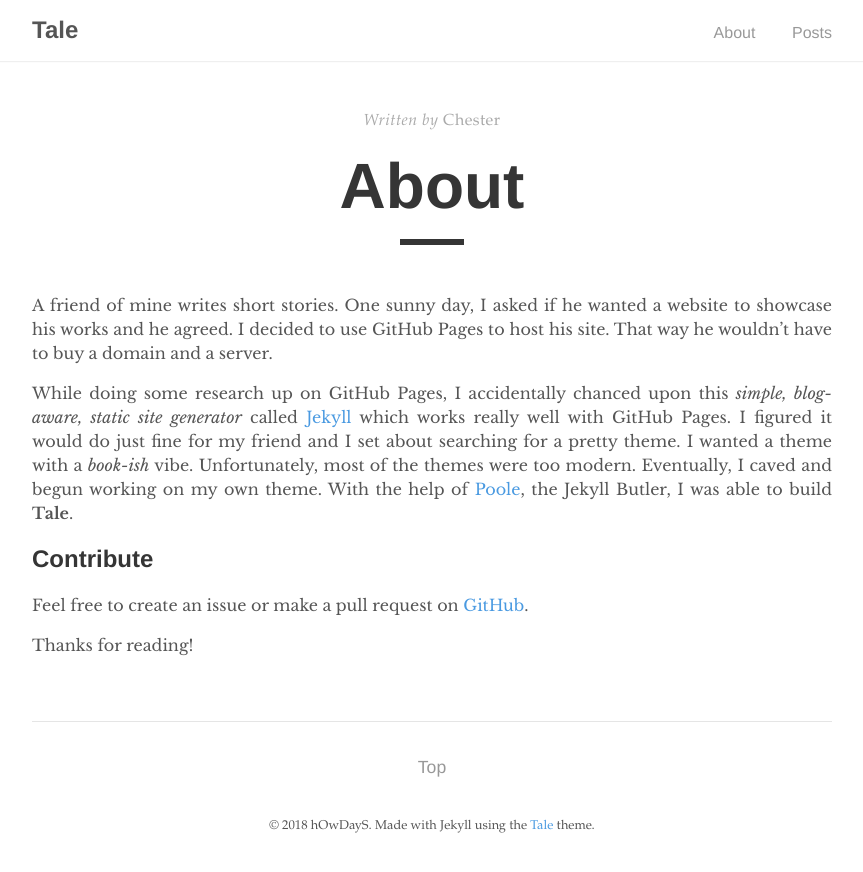
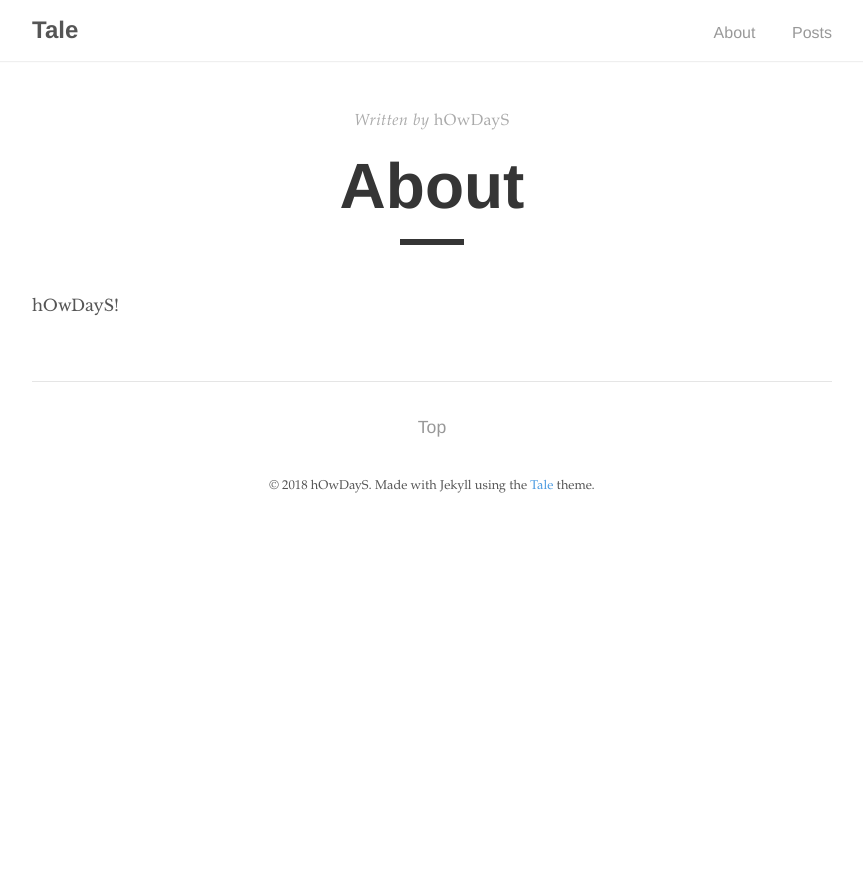
Before and after one commit to hOwD4yS/hOwD4yS.github.io, a Jekyll site: the page built from tale-master/about.md, in a window 1280 px wide. Shown: the top 872 px of the page, without its empty margins (208-1071 px from the left). Built offline with Jekyll 4.4.1, drawn with Linux system fonts in a browser that asks for light colours.

Commit message:
new theme

```diff
--- a/tale-master/about.md
+++ b/tale-master/about.md
@@ -1,15 +1,8 @@
 ---
 layout: post
 title: "About"
-author: "Chester"
+author: "hOwDayS"
 permalink: /about/
 ---
 
-A friend of mine writes short stories. One sunny day, I asked if he wanted a website to showcase his works and he agreed. I decided to use GitHub Pages to host his site. That way he wouldn't have to buy a domain and a server.
-
-While doing some research up on GitHub Pages, I accidentally chanced upon this _simple, blog-aware, static site generator_ called [Jekyll](https://jekyllrb.com/) which works really well with GitHub Pages. I figured it would do just fine for my friend and I set about searching for a pretty theme. I wanted a theme with a _book-ish_ vibe. Unfortunately, most of the themes were too modern. Eventually, I caved and begun working on my own theme. With the help of [Poole](https://github.com/poole/poole), the Jekyll Butler, I was able to build **Tale**.
-
-## Contribute
-Feel free to create an issue or make a pull request on [GitHub](https://github.com/chesterhow/tale).
-
-Thanks for reading!
+hOwDayS!
```
Also changed, not shown: tale-master/_posts/2018-09-19-블로그 이전.md (+2 -1 lines), tale-master/_posts/2018-09-21-Layer-7-2018-writeup.md (+2 -1 lines), 1 other file.
